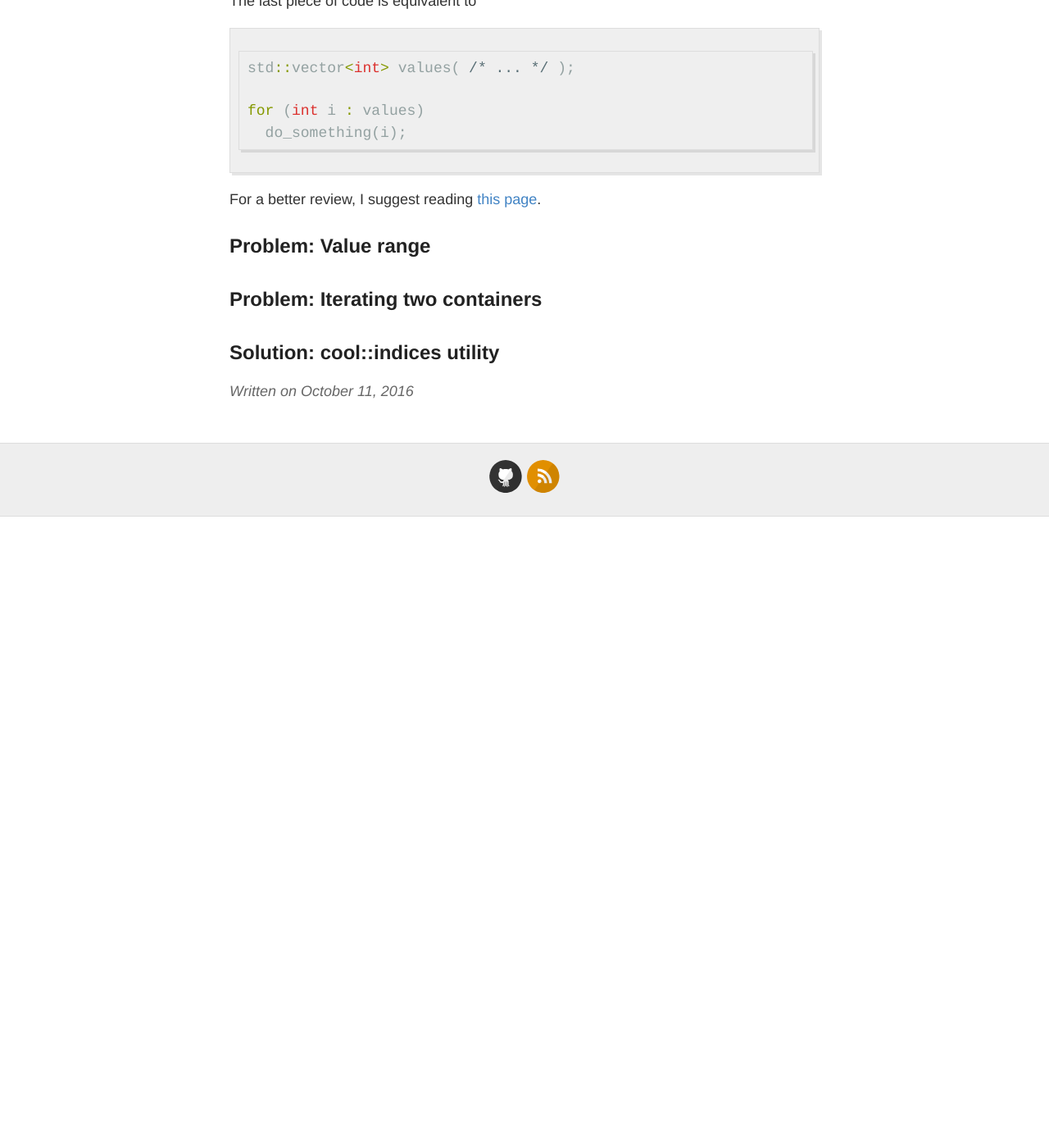
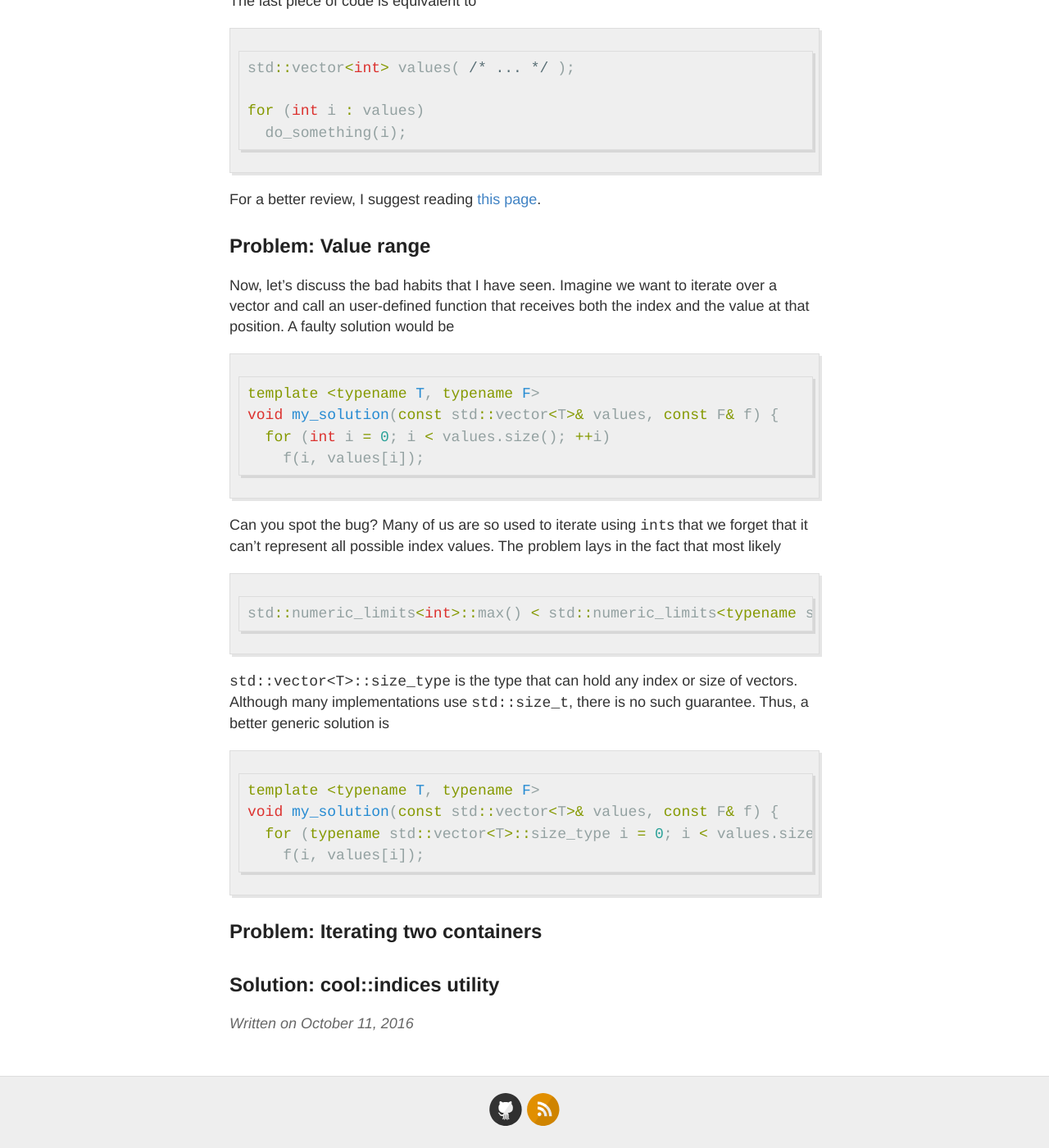
Before and after one commit to verri/verri.github.io, a Jekyll site: the page built from _posts/2016-10-11-Safe-Modern-For-Loops.md, in a window 1280 px wide and 1400 px high, scrolled down 1728 px. Shown: the whole window at 82% size. Built offline with Jekyll 4.4.1, drawn with Linux system fonts in a browser that asks for light colours; comment, search, counter and statistics services are not loaded; before the commit the page ends 2358 px from its top, so only the background shows below that.

Commit message:
Value range problem.

````diff
--- a/_posts/2016-10-11-Safe-Modern-For-Loops.md
+++ b/_posts/2016-10-11-Safe-Modern-For-Loops.md
@@ -68,6 +68,33 @@ For a better review, I suggest reading [this page](http://en.cppreference.com/w/
 
 ## Problem: Value range
 
+Now, let's discuss the bad habits that I have seen. Imagine we want to iterate
+over a vector and call an user-defined function that receives both the index
+and the value at that position.  A faulty solution would be
+```cpp
+template <typename T, typename F>
+void my_solution(const std::vector<T>& values, const F& f) {
+  for (int i = 0; i < values.size(); ++i)
+    f(i, values[i]);
+```
+
+Can you spot the bug? Many of us are so used to iterate using `int`s that we
+forget that it can't represent all possible index values.
+The problem lays in the fact that most likely
+```cpp
+std::numeric_limits<int>::max() < std::numeric_limits<typename std::vector<T>::size_type>::max()
+```
+
+`std::vector<T>::size_type` is the type that can hold any index or size of vectors.
+Although many implementations use `std::size_t`, there is no such guarantee.
+Thus, a better generic solution is
+```cpp
+template <typename T, typename F>
+void my_solution(const std::vector<T>& values, const F& f) {
+  for (typename std::vector<T>::size_type i = 0; i < values.size(); ++i)
+    f(i, values[i]);
+```
+
 ## Problem: Iterating two containers
 
 ## Solution: cool::indices utility
````
